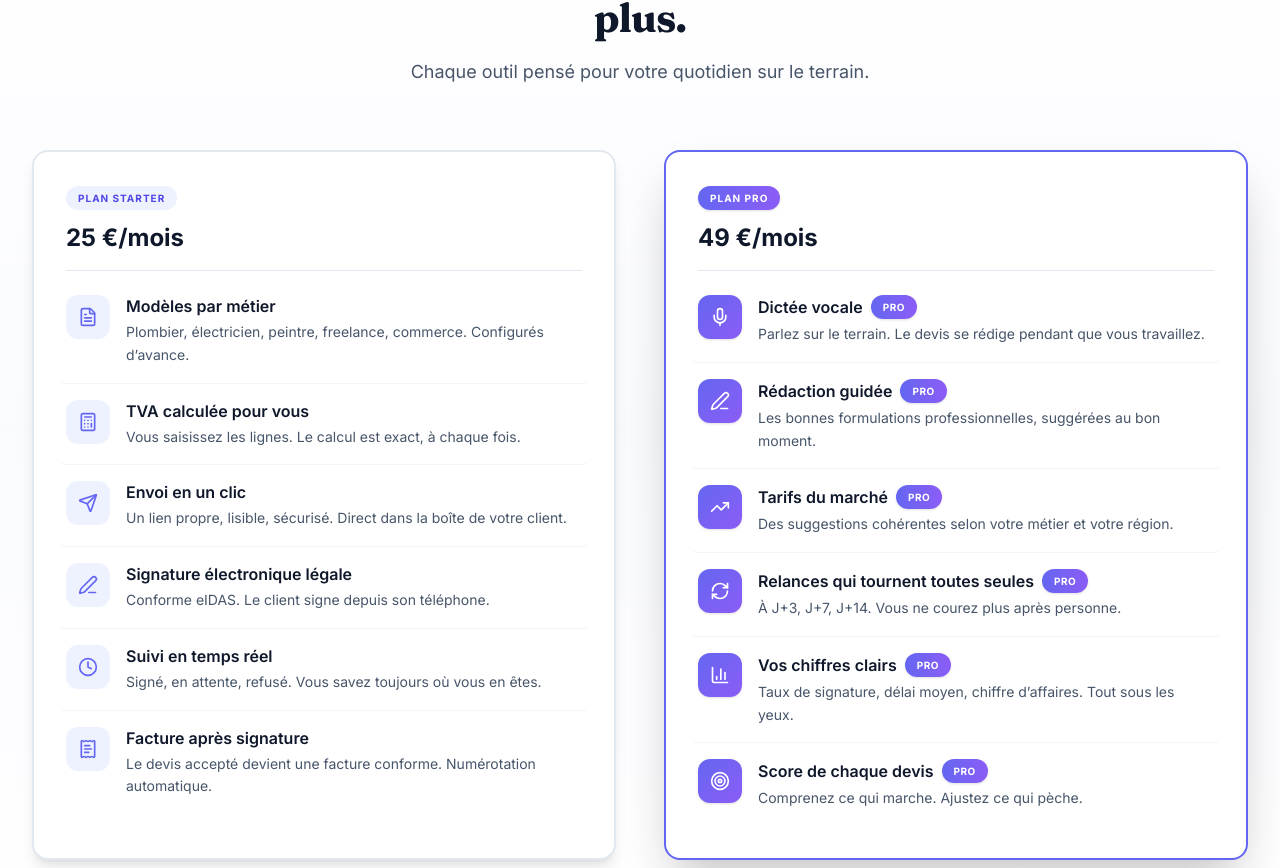
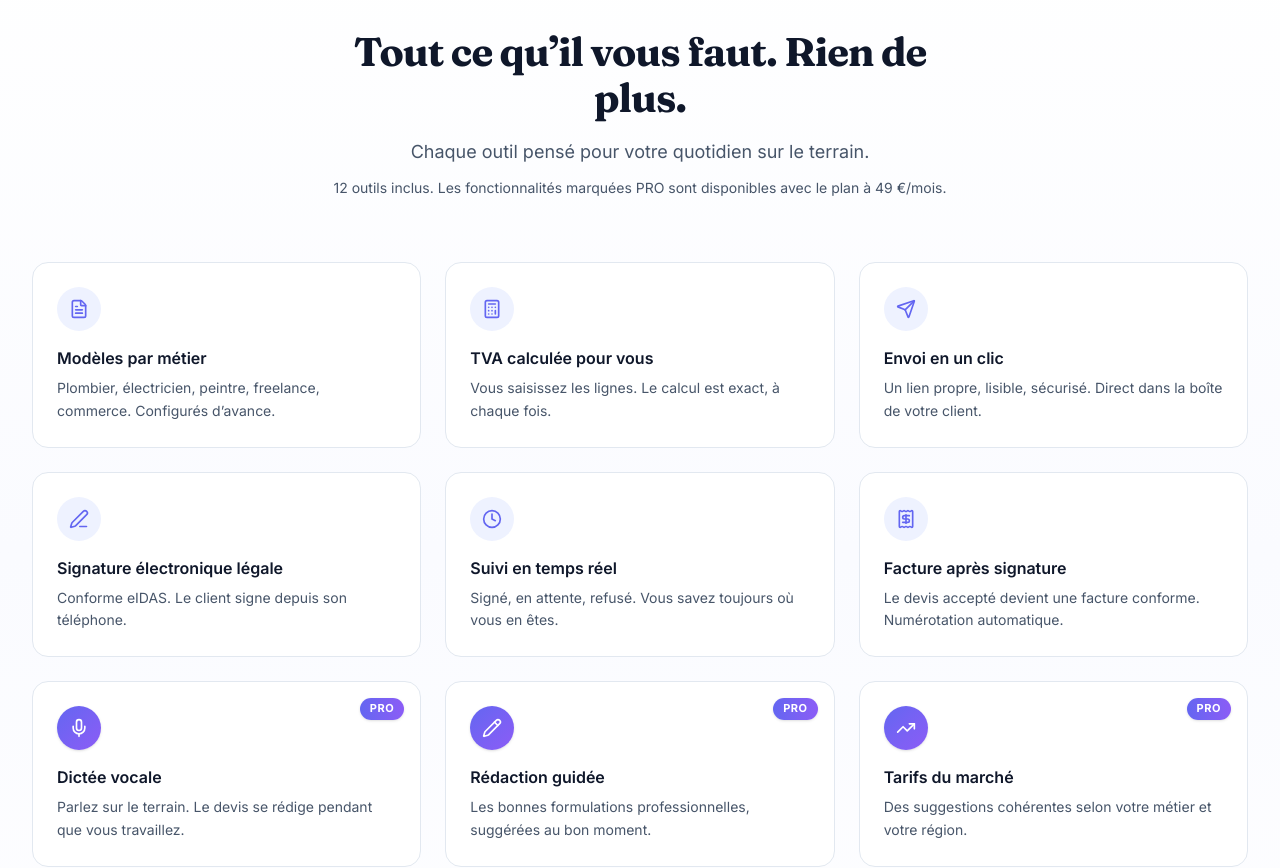
Before and after one commit to abd75o/Quotely, a Next.js app: page / in a window 1280 px wide. Shown: the part 1455-2323 px from the top of the page. Built offline with nearby package versions, Linux system fonts and the light colour scheme.

Commit message:
feat(features): refonte en grille 3x4 avec badges PRO — différenciation claire avec Pricing

```diff
--- a/components/landing/Features.tsx
+++ b/components/landing/Features.tsx
@@ -4,9 +4,9 @@ import {
   Send,
   PenLine,
   Clock,
-  ReceiptText,
+  Receipt,
   Mic,
-  Edit3,
+  Pencil,
   TrendingUp,
   RefreshCw,
   BarChart3,
@@ -20,23 +20,27 @@ type Feature = {
   icon: React.ElementType;
   title: string;
   description: string;
+  isPro?: boolean;
 };
 
-const FEATURES_STARTER: Feature[] = [
+const FEATURES: Feature[] = [
   {
     icon: FileText,
     title: "Modèles par métier",
-    description: "Plombier, électricien, peintre, freelance, commerce. Configurés d’avance.",
+    description:
+      "Plombier, électricien, peintre, freelance, commerce. Configurés d’avance.",
   },
   {
     icon: Calculator,
     title: "TVA calculée pour vous",
-    description: "Vous saisissez les lignes. Le calcul est exact, à chaque fois.",
+    description:
+      "Vous saisissez les lignes. Le calcul est exact, à chaque fois.",
   },
   {
     icon: Send,
     title: "Envoi en un clic",
-    description: "Un lien propre, lisible, sécurisé. Direct dans la boîte de votre client.",
+    description:
+      "Un lien propre, lisible, sécurisé. Direct dans la boîte de votre client.",
   },
   {
     icon: PenLine,
@@ -46,83 +50,97 @@ const FEATURES_STARTER: Feature[] = [
   {
     icon: Clock,
     title: "Suivi en temps réel",
-    description: "Signé, en attente, refusé. Vous savez toujours où vous en êtes.",
+    description:
+      "Signé, en attente, refusé. Vous savez toujours où vous en êtes.",
   },
   {
-    icon: ReceiptText,
+    icon: Receipt,
     title: "Facture après signature",
-    description: "Le devis accepté devient une facture conforme. Numérotation automatique.",
+    description:
+      "Le devis accepté devient une facture conforme. Numérotation automatique.",
   },
-];
-
-const FEATURES_PRO: Feature[] = [
   {
     icon: Mic,
     title: "Dictée vocale",
-    description: "Parlez sur le terrain. Le devis se rédige pendant que vous travaillez.",
+    description:
+      "Parlez sur le terrain. Le devis se rédige pendant que vous travaillez.",
+    isPro: true,
   },
   {
-    icon: Edit3,
+    icon: Pencil,
     title: "Rédaction guidée",
-    description: "Les bonnes formulations professionnelles, suggérées au bon moment.",
+    description:
+      "Les bonnes formulations professionnelles, suggérées au bon moment.",
+    isPro: true,
   },
   {
     icon: TrendingUp,
     title: "Tarifs du marché",
-    description: "Des suggestions cohérentes selon votre métier et votre région.",
+    description:
+      "Des suggestions cohérentes selon votre métier et votre région.",
+    isPro: true,
   },
   {
     icon: RefreshCw,
     title: "Relances qui tournent toutes seules",
     description: "À J+3, J+7, J+14. Vous ne courez plus après personne.",
+    isPro: true,
   },
   {
     icon: BarChart3,
     title: "Vos chiffres clairs",
-    description: "Taux de signature, délai moyen, chiffre d’affaires. Tout sous les yeux.",
+    description:
+      "Taux de signature, délai moyen, chiffre d’affaires. Tout sous les yeux.",
+    isPro: true,
   },
   {
     icon: Target,
     title: "Score de chaque devis",
     description: "Comprenez ce qui marche. Ajustez ce qui pèche.",
+    isPro: true,
   },
 ];
 
-function FeatureRow({
-  icon: Icon,
-  title,
-  description,
-  isPro,
-}: Feature & { isPro?: boolean }) {
+function FeatureCard({ icon: Icon, title, description, isPro }: Feature) {
   return (
-    <div className="flex gap-4 py-4 border-b border-[var(--border-light)] last:border-0 -mx-2 px-2 rounded-lg transition-colors duration-150 hover:bg-[var(--primary-bg)]/40">
+    <div
+      className={cn(
+        "group relative flex flex-col bg-white rounded-2xl p-6 min-h-[44px]",
+        "border-[1.5px] border-[var(--border)]",
+        "transition-all duration-200 ease-out",
+        "hover:border-[var(--primary)] hover:-translate-y-0.5",
+        "hover:shadow-lg hover:shadow-[var(--primary)]/15"
+      )}
+    >
+      {isPro && (
+        <span className="absolute top-4 right-4 px-2.5 py-0.5 text-[11px] font-bold tracking-wider text-white uppercase rounded-full bg-gradient-to-r from-[var(--primary)] to-[#8B5CF6] shadow-sm">
+          Pro
+        </span>
+      )}
+
       <div
         className={cn(
-          "flex-shrink-0 w-11 h-11 rounded-xl flex items-center justify-center",
+          "w-11 h-11 rounded-full flex items-center justify-center mb-4",
           isPro
             ? "bg-gradient-to-br from-[var(--primary)] to-[#8B5CF6] shadow-sm"
             : "bg-[var(--primary-bg)]"
         )}
       >
         <Icon
-          className={cn("w-5 h-5", isPro ? "text-white" : "text-[var(--primary)]")}
+          aria-label={title}
+          className={cn(
+            "w-5 h-5",
+            isPro ? "text-white" : "text-[var(--primary)]"
+          )}
         />
       </div>
-      <div className="flex-1 min-w-0">
-        <div className="flex items-center gap-2 mb-1 flex-wrap">
-          <h4 className="text-base font-semibold text-[var(--text-primary)] leading-snug">
-            {title}
-          </h4>
-          {isPro && (
-            <span className="px-3 py-1 text-[10px] font-bold text-white bg-gradient-to-r from-[var(--primary)] to-[#8B5CF6] rounded-full uppercase tracking-wider shadow-sm">
-              Pro
-            </span>
-          )}
-        </div>
-        <p className="text-sm text-[var(--text-secondary)] leading-relaxed">
-          {description}
-        </p>
-      </div>
+
+      <h3 className="text-base font-semibold text-[var(--text-primary)] leading-snug mb-2 pr-12">
+        {title}
+      </h3>
+      <p className="text-sm text-[var(--text-secondary)] leading-relaxed">
+        {description}
+      </p>
     </div>
   );
 }
@@ -132,50 +150,27 @@ export function Features() {
     <Section
       variant="default"
       id="features"
-      className="pt-8 md:pt-12 bg-gradient-to-b from-white via-[#FAFBFF] to-white"
+      className="py-20 md:py-32 bg-gradient-to-b from-white via-[#FAFBFF] to-white"
     >
-      <Reveal className="text-center max-w-2xl mx-auto mb-16">
+      <Reveal className="text-center max-w-2xl mx-auto mb-12 md:mb-16">
         <h2 className="font-display text-[32px] md:text-[40px] font-bold leading-[1.15] tracking-tight text-[var(--text-primary)]">
           Tout ce qu’il vous faut. Rien de plus.
         </h2>
         <p className="mt-4 text-lg text-[var(--text-secondary)] leading-relaxed">
           Chaque outil pensé pour votre quotidien sur le terrain.
         </p>
+        <p className="mt-3 text-sm text-[var(--text-tertiary,var(--text-secondary))]">
+          12 outils inclus. Les fonctionnalités marquées PRO sont disponibles
+          avec le plan à 49 €/mois.
+        </p>
       </Reveal>
 
-      <div className="grid md:grid-cols-2 gap-8 lg:gap-12">
-        {/* Starter */}
-        <Reveal className="bg-white rounded-2xl border-2 border-[var(--border)] p-8 shadow-lg transition-all duration-300 hover:shadow-xl hover:-translate-y-1">
-          <header className="pb-4 border-b border-[var(--border)] mb-2">
-            <span className="inline-block px-3 py-1 mb-3 text-[10px] font-bold uppercase tracking-widest rounded-full bg-[var(--primary-bg)] text-[var(--primary-dark)]">
-              Plan Starter
-            </span>
-            <h3 className="text-2xl font-bold text-[var(--text-primary)]">25 €/mois</h3>
-          </header>
-          <div>
-            {FEATURES_STARTER.map((f) => (
-              <FeatureRow key={f.title} {...f} />
-            ))}
-          </div>
-        </Reveal>
-
-        {/* Pro */}
-        <Reveal
-          className="bg-white rounded-2xl border-2 border-[var(--primary)] p-8 shadow-2xl shadow-[var(--primary)]/10 transition-all duration-300 hover:shadow-2xl hover:shadow-[var(--primary)]/20 hover:-translate-y-1"
-          delay={0.1}
-        >
-          <header className="pb-4 border-b border-[var(--border)] mb-2">
-            <span className="inline-block px-3 py-1 mb-3 text-[10px] font-bold uppercase tracking-widest rounded-full bg-gradient-to-r from-[var(--primary)] to-[#8B5CF6] text-white shadow-sm">
-              Plan Pro
-            </span>
-            <h3 className="text-2xl font-bold text-[var(--text-primary)]">49 €/mois</h3>
-          </header>
-          <div>
-            {FEATURES_PRO.map((f) => (
-              <FeatureRow key={f.title} {...f} isPro />
-            ))}
-          </div>
-        </Reveal>
+      <div className="grid grid-cols-1 md:grid-cols-2 lg:grid-cols-3 gap-4 md:gap-5 lg:gap-6">
+        {FEATURES.map((feature, i) => (
+          <Reveal key={feature.title} delay={Math.min(i * 0.04, 0.3)}>
+            <FeatureCard {...feature} />
+          </Reveal>
+        ))}
       </div>
     </Section>
   );
```
